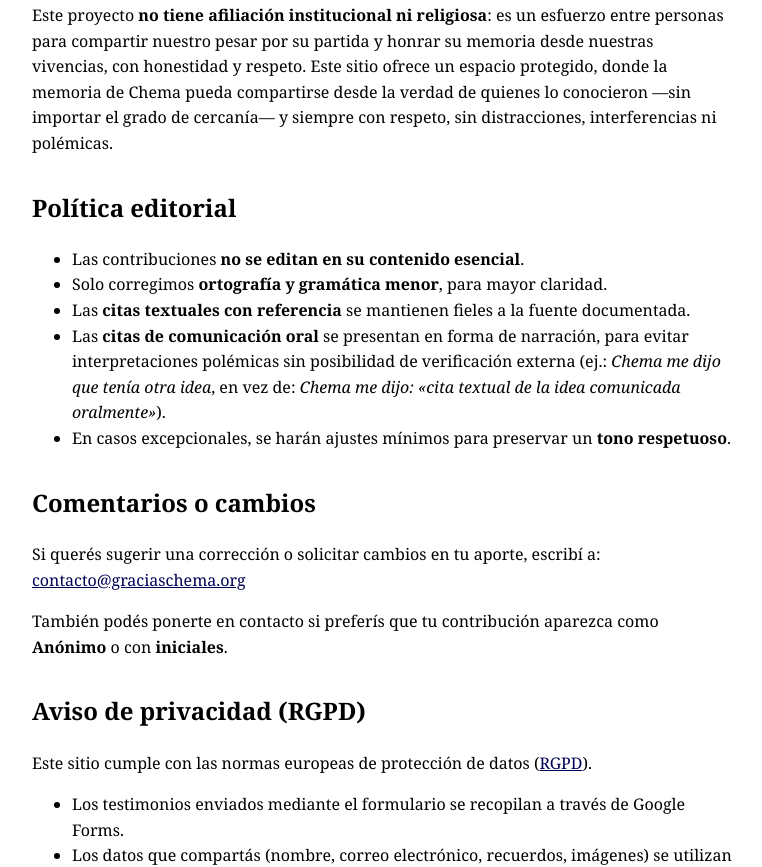
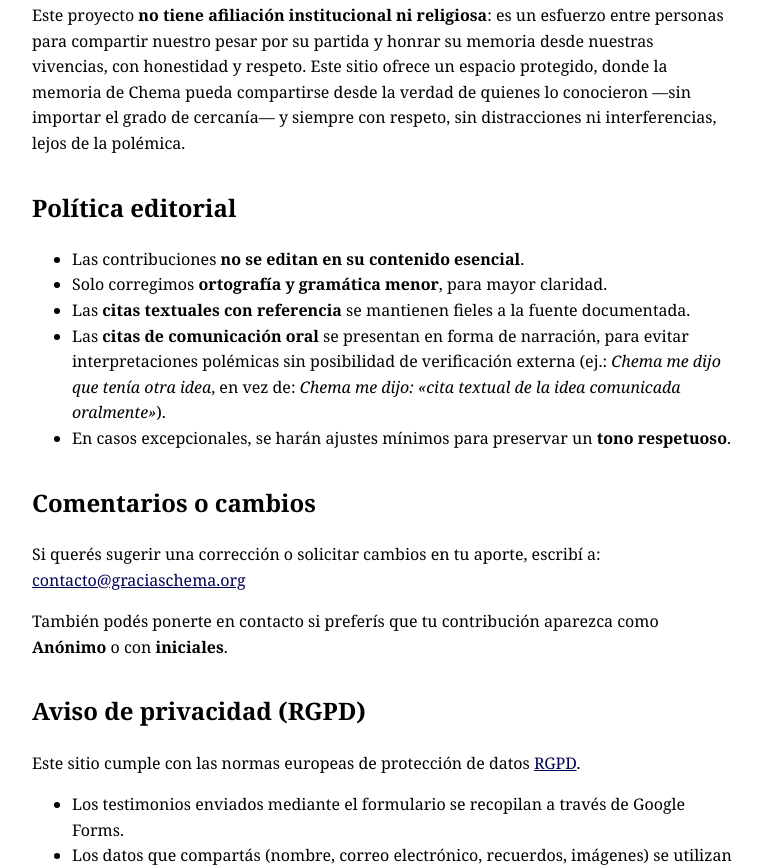
Before and after one commit to albertovth/graciaschema-site, a Jekyll site: the page built from acerca.md, in a window 1280 px wide. Shown: the part 300-1167 px from the top of the page, without its empty margins (258-1020 px from the left). Built offline with Jekyll 4.4.1, drawn with Linux system fonts in a browser that asks for light colours.

Commit message:
Update acerca.md

```diff
--- a/acerca.md
+++ b/acerca.md
@@ -2,6 +2,7 @@
 layout: default
 title: Acerca de este sitio
 permalink: /acerca
+description: Homenaje colectivo a la memoria de José María “Chema” Tojeira; política editorial, privacidad (RGPD) y cómo enviar recuerdos con respeto.
 ---
 
 <p>
@@ -13,7 +14,7 @@ permalink: /acerca
 Este espacio es un homenaje colectivo a la memoria de José María “Chema” Tojeira.
 Publicamos recuerdos, testimonios y reflexiones enviados por amigas y amigos, colegas y personas que lo conocieron.
 
-Este proyecto **no tiene afiliación institucional ni religiosa**: es un esfuerzo entre personas para compartir nuestro pesar por su partida y honrar su memoria desde nuestras vivencias, con honestidad y respeto. Este sitio ofrece un espacio protegido, donde la memoria de Chema pueda compartirse desde la verdad de quienes lo conocieron —sin importar el grado de cercanía— y siempre con respeto, sin distracciones, interferencias ni polémicas.
+Este proyecto **no tiene afiliación institucional ni religiosa**: es un esfuerzo entre personas para compartir nuestro pesar por su partida y honrar su memoria desde nuestras vivencias, con honestidad y respeto. Este sitio ofrece un espacio protegido, donde la memoria de Chema pueda compartirse desde la verdad de quienes lo conocieron —sin importar el grado de cercanía— y siempre con respeto, sin distracciones ni interferencias, lejos de la polémica.
 
 ## Política editorial
 
@@ -32,7 +33,7 @@ También podés ponerte en contacto si preferís que tu contribución aparezca c
 
 ## Aviso de privacidad (RGPD)
 
-Este sitio cumple con las normas europeas de protección de datos ([RGPD](https://europa.eu/youreurope/business/dealing-with-customers/data-protection/data-protection-gdpr/index_es.htm){:target="_blank"}).
+Este sitio cumple con las normas europeas de protección de datos [RGPD](https://europa.eu/youreurope/business/dealing-with-customers/data-protection/data-protection-gdpr/index_es.htm){:target="_blank" rel="noopener"}.
 
 - Los testimonios enviados mediante el formulario se recopilan a través de Google Forms.
 - Los datos que compartás (nombre, correo electrónico, recuerdos, imágenes) se utilizan únicamente para fines de publicación en este sitio y para comunicación editorial.
```
